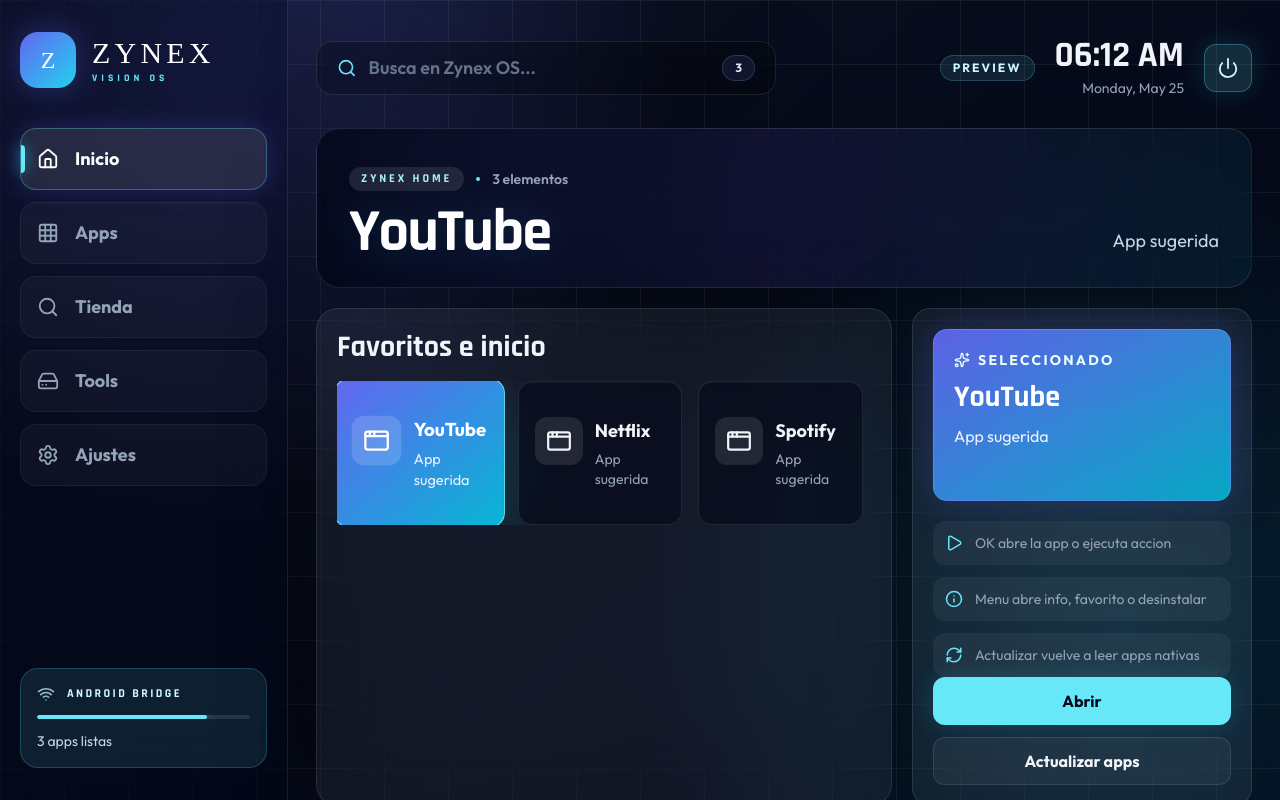
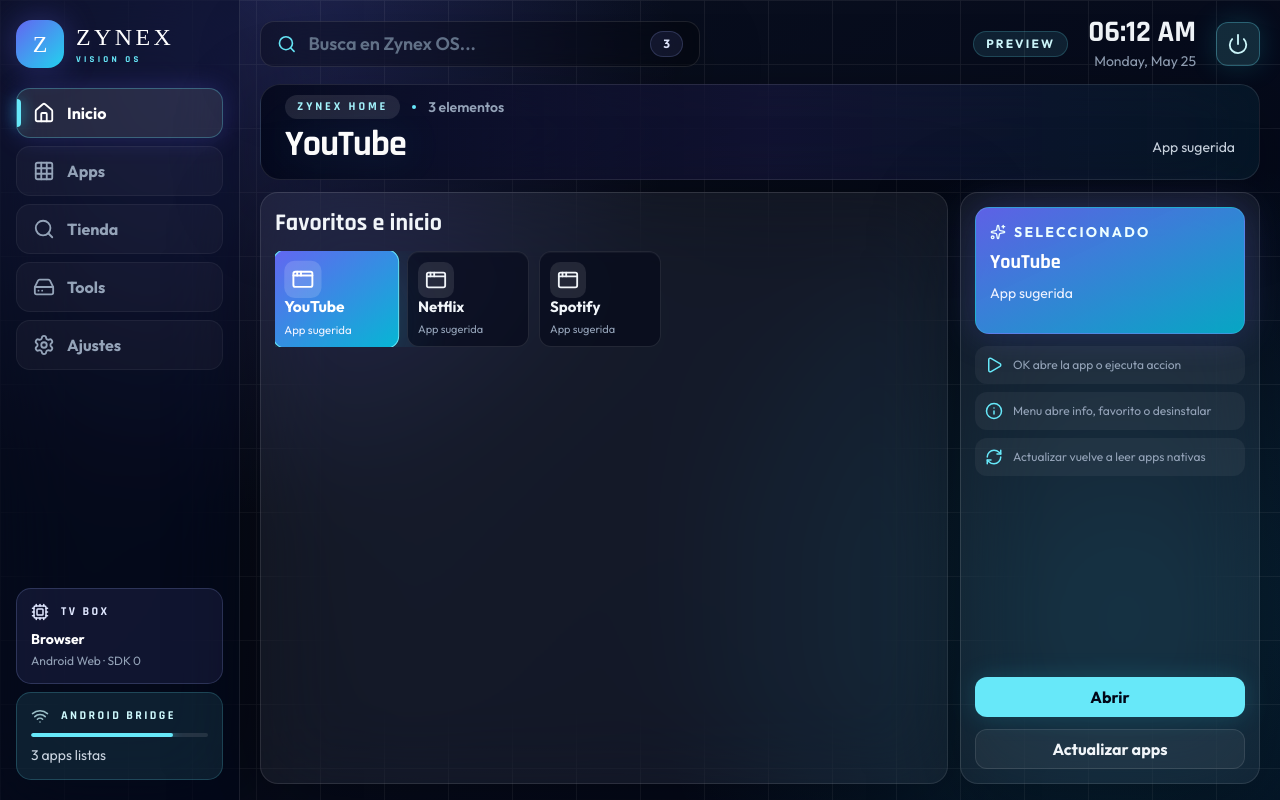
Before and after one commit to nicosanchezc1-oss/zynex, a React (Vite) app: page / in a window 1280 px wide. Built offline with nearby package versions, Linux system fonts and the light colour scheme; a web font is replaced by a local one.

Commit message:
Polish TV launcher layout and native info

```diff
--- a/App.tsx
+++ b/App.tsx
@@ -9,6 +9,7 @@
   HardDrive,
   Home,
   Info,
+  Cpu,
   MonitorCog,
   Play,
   Power,
@@ -26,6 +27,14 @@
 
 type TabId = 'home' | 'apps' | 'store' | 'tools' | 'settings';
 type FocusArea = 'tabs' | 'grid';
+
+interface DeviceInfo {
+  manufacturer: string;
+  model: string;
+  androidVersion: string;
+  sdk: number;
+  webView: string;
+}
 
 interface ActionItem {
   id: string;
@@ -83,11 +92,13 @@
   const [focusedIndex, setFocusedIndex] = useState(0);
   const [apps, setApps] = useState<LauncherItem[]>([]);
   const [favorites, setFavorites] = useState<string[]>(() => readFavorites());
+  const [recentIds, setRecentIds] = useState<string[]>(() => readStorageList('zynex:recent'));
   const [isLoadingApps, setIsLoadingApps] = useState(true);
   const [toast, setToast] = useState<ToastState | null>(null);
   const [clock, setClock] = useState(() => new Date());
   const [contextItem, setContextItem] = useState<LauncherItem | null>(null);
   const [query, setQuery] = useState('');
+  const [deviceInfo, setDeviceInfo] = useState<DeviceInfo | null>(null);
 
   const showToast = useCallback((text: string, tone: ToastState['tone'] = 'ok') => {
     setToast({ text, tone });
@@ -115,6 +126,7 @@
 
   useEffect(() => {
     loadApps();
+    nativeBridge.getDeviceInfo().then(setDeviceInfo).catch(() => setDeviceInfo(null));
     const timer = window.setInterval(() => setClock(new Date()), 30_000);
     return () => window.clearInterval(timer);
   }, [loadApps]);
@@ -123,6 +135,10 @@
     window.localStorage.setItem('zynex:favorites', JSON.stringify(favorites));
   }, [favorites]);
 
+  useEffect(() => {
+    window.localStorage.setItem('zynex:recent', JSON.stringify(recentIds));
+  }, [recentIds]);
+
   const favoriteApps = useMemo(() => {
     const selected = favorites
       .map((id) => apps.find((app) => app.id === id))
@@ -130,6 +146,20 @@
 
     return selected.length ? selected : apps.slice(0, 8);
   }, [apps, favorites]);
+
+  const recentApps = useMemo(() => recentIds
+    .map((id) => apps.find((app) => app.id === id))
+    .filter((app): app is LauncherItem => Boolean(app)), [apps, recentIds]);
+
+  const homeItems = useMemo(() => {
+    const merged = [...recentApps, ...favoriteApps, ...apps];
+    const seen = new Set<string>();
+    return merged.filter((item) => {
+      if (seen.has(item.id)) return false;
+      seen.add(item.id);
+      return true;
+    }).slice(0, 20);
+  }, [apps, favoriteApps, recentApps]);
 
   const installedPackageNames = useMemo(() => new Set(apps.map((app) => app.packageName).filter(Boolean)), [apps]);
 
@@ -172,7 +202,14 @@
       icon: Gamepad2,
       action: () => showToast('Zynex ya esta en modo liviano para TV Box'),
     },
-  ], [loadApps, showToast]);
+    {
+      id: 'device',
+      title: 'Info del TV Box',
+      description: deviceInfo ? `${deviceInfo.model} · Android ${deviceInfo.androidVersion}` : 'Leyendo hardware',
+      icon: Cpu,
+      action: () => showToast(deviceInfo ? `${deviceInfo.model} · SDK ${deviceInfo.sdk}` : 'Sin datos del dispositivo', deviceInfo ? 'ok' : 'warn'),
+    },
+  ], [deviceInfo, loadApps, showToast]);
 
   const settings = useMemo<ActionItem[]>(() => [
     {
@@ -213,12 +250,12 @@
   ], []);
 
   const baseItems = useMemo(() => {
-    if (activeTab === 'home') return favoriteApps;
+    if (activeTab === 'home') return homeItems;
     if (activeTab === 'apps') return apps;
     if (activeTab === 'store') return storeItems;
     if (activeTab === 'tools') return tools;
     return settings;
-  }, [activeTab, apps, favoriteApps, settings, storeItems, tools]);
+  }, [activeTab, apps, homeItems, settings, storeItems, tools]);
 
   const currentItems = useMemo(() => {
     const normalizedQuery = query.trim().toLowerCase();
@@ -249,6 +286,9 @@
     }
 
     const didLaunch = nativeBridge.launchApp(item.packageName);
+    if (didLaunch) {
+      setRecentIds((current) => [item.id, ...current.filter((id) => id !== item.id)].slice(0, 12));
+    }
     showToast(didLaunch ? `Abriendo ${item.title}` : `No se pudo abrir ${item.title}`, didLaunch ? 'ok' : 'error');
   }, [showToast]);
 
@@ -369,18 +409,18 @@
       <div className="absolute inset-0 bg-[radial-gradient(circle_at_18%_8%,rgba(99,102,241,0.28),transparent_28rem),radial-gradient(circle_at_88%_78%,rgba(34,211,238,0.16),transparent_30rem),linear-gradient(135deg,rgba(15,23,42,0.72),rgba(2,6,23,1))]" />
       <div className="absolute inset-0 opacity-[0.08] [background-image:linear-gradient(rgba(255,255,255,0.8)_1px,transparent_1px),linear-gradient(90deg,rgba(255,255,255,0.8)_1px,transparent_1px)] [background-size:64px_64px]" />
       <div className="relative z-10 flex h-screen">
-        <aside className="flex w-72 shrink-0 flex-col border-r border-white/10 bg-slate-950/45 px-5 py-8 shadow-[30px_0_90px_rgba(0,0,0,0.38)] backdrop-blur-2xl">
-          <div className="mb-10 flex items-center gap-4">
-            <div className="flex h-14 w-14 items-center justify-center rounded-[18px] bg-gradient-to-br from-indigo-500 to-cyan-400 shadow-[0_0_32px_rgba(99,102,241,0.34)]">
+        <aside className="flex w-60 shrink-0 flex-col border-r border-white/10 bg-slate-950/45 px-4 py-5 shadow-[30px_0_90px_rgba(0,0,0,0.38)] backdrop-blur-2xl">
+          <div className="mb-5 flex items-center gap-3">
+            <div className="flex h-12 w-12 items-center justify-center rounded-[16px] bg-gradient-to-br from-indigo-500 to-cyan-400 shadow-[0_0_32px_rgba(99,102,241,0.34)]">
               <span className="font-brand text-2xl text-white">Z</span>
             </div>
             <div>
-              <div className="font-brand text-3xl tracking-[0.14em] text-white">ZYNEX</div>
-              <div className="font-tech text-[10px] font-bold uppercase tracking-[0.4em] text-cyan-300">Vision OS</div>
+              <div className="font-brand text-2xl tracking-[0.14em] text-white">ZYNEX</div>
+              <div className="font-tech text-[9px] font-bold uppercase tracking-[0.36em] text-cyan-300">Vision OS</div>
             </div>
           </div>
 
-          <nav className="space-y-3">
+          <nav className="space-y-2">
             {tabs.map((tab) => (
               <TabButton
                 key={tab.id}
@@ -392,36 +432,47 @@
             ))}
           </nav>
 
-          <div className="mt-auto rounded-[18px] border border-cyan-300/20 bg-cyan-300/10 p-4">
+          <div className="mt-auto space-y-2">
+            <div className="rounded-[15px] border border-indigo-300/20 bg-indigo-400/10 p-3.5">
+              <div className="flex items-center gap-3 text-indigo-100">
+                <Cpu size={18} />
+                <span className="font-tech text-xs font-bold uppercase tracking-[0.2em]">TV Box</span>
+              </div>
+              <div className="mt-2 truncate text-sm font-bold text-white">{deviceInfo?.model ?? 'Detectando...'}</div>
+              <div className="mt-1 text-xs text-slate-400">Android {deviceInfo?.androidVersion ?? '?'} · SDK {deviceInfo?.sdk ?? '?'}</div>
+            </div>
+            <div className="rounded-[15px] border border-cyan-300/20 bg-cyan-300/10 p-3.5">
               <div className="flex items-center gap-3 text-cyan-100">
                 <Wifi size={18} className="animate-pulse" />
                 <span className="font-tech text-xs font-bold uppercase tracking-[0.2em]">Android Bridge</span>
               </div>
-            <div className="mt-3 h-1 overflow-hidden rounded-full bg-white/10">
+              <div className="mt-2 h-1 overflow-hidden rounded-full bg-white/10">
                 <div className="h-full w-4/5 rounded-full bg-cyan-300 shadow-[0_0_12px_rgba(34,211,238,0.8)]" />
               </div>
-            <div className="mt-3 text-sm text-slate-300">{apps.length} apps listas</div>
+              <div className="mt-2 text-sm text-slate-300">{apps.length} apps listas</div>
+            </div>
           </div>
         </aside>
 
-        <main className="flex min-w-0 flex-1 flex-col px-7 py-7">
+        <main className="flex min-w-0 flex-1 flex-col px-5 py-4">
           <Header
             clock={clock}
             appCount={apps.length}
             isNative={nativeBridge.isNative()}
             query={query}
             onQueryChange={setQuery}
+            onPower={() => nativeBridge.openSystemSettings('settings')}
           />
 
           <HeroPanel focusedItem={focusedItem} activeTab={activeTab} resultCount={currentItems.length} />
 
-          <div className="mt-5 grid min-h-0 flex-1 grid-cols-[1fr_340px] gap-5">
-            <section className="min-h-0 rounded-[22px] border border-white/10 bg-white/[0.055] p-5 shadow-[0_24px_90px_rgba(0,0,0,0.35)] backdrop-blur-2xl">
+          <div className="mt-3 grid min-h-0 flex-1 grid-cols-[1fr_300px] gap-3">
+            <section className="min-h-0 rounded-[18px] border border-white/10 bg-white/[0.055] p-3.5 shadow-[0_24px_90px_rgba(0,0,0,0.35)] backdrop-blur-2xl">
               <SectionTitle activeTab={activeTab} isLoadingApps={isLoadingApps} query={query} resultCount={currentItems.length} />
               {currentItems.length === 0 ? (
                 <EmptyState activeTab={activeTab} onRefresh={loadApps} />
               ) : (
-                <div className="mt-4 grid max-h-[calc(100vh-390px)] grid-cols-3 gap-4 overflow-y-auto pr-2">
+                <div className="mt-3 grid max-h-[calc(100vh-275px)] grid-cols-5 gap-2.5 overflow-y-auto pr-2">
                   {currentItems.map((item, index) => (
                     <LauncherTile
                       key={item.id}
@@ -485,9 +536,10 @@
   isNative: boolean;
   query: string;
   onQueryChange: (query: string) => void;
-}> = ({ clock, appCount, isNative, query, onQueryChange }) => (
-  <header className="flex h-20 shrink-0 items-center justify-between gap-6">
-    <div className="flex min-w-[460px] items-center gap-3 rounded-[16px] border border-white/10 bg-black/30 px-5 py-3 shadow-[0_18px_70px_rgba(0,0,0,0.22)] backdrop-blur-xl">
+  onPower: () => void;
+}> = ({ clock, appCount, isNative, query, onQueryChange, onPower }) => (
+  <header className="flex h-14 shrink-0 items-center justify-between gap-5">
+    <div className="flex min-w-[440px] items-center gap-3 rounded-[14px] border border-white/10 bg-black/30 px-4 py-2 shadow-[0_18px_70px_rgba(0,0,0,0.22)] backdrop-blur-xl">
       <Search size={24} className="text-cyan-300" />
       <input
         value={query}
@@ -502,12 +554,12 @@
         {isNative ? 'Nativo' : 'Preview'}
       </div>
       <div>
-        <div className="font-tech text-4xl leading-none">{clock.toLocaleTimeString([], { hour: '2-digit', minute: '2-digit' })}</div>
+        <div className="font-tech text-3xl leading-none">{clock.toLocaleTimeString([], { hour: '2-digit', minute: '2-digit' })}</div>
         <div className="mt-1 text-sm capitalize text-slate-400">{clock.toLocaleDateString([], { weekday: 'long', day: 'numeric', month: 'short' })}</div>
       </div>
-      <div className="flex h-12 w-12 items-center justify-center rounded-[12px] border border-cyan-300/30 bg-cyan-300/15 text-cyan-100 shadow-[0_0_28px_rgba(34,211,238,0.18)]">
+      <button onClick={onPower} className="flex h-11 w-11 items-center justify-center rounded-[12px] border border-cyan-300/30 bg-cyan-300/15 text-cyan-100 shadow-[0_0_28px_rgba(34,211,238,0.18)]">
         <Power size={22} />
-      </div>
+      </button>
     </div>
   </header>
 );
@@ -522,20 +574,20 @@
   };
 
   return (
-    <section className="mt-5 flex h-40 shrink-0 items-end justify-between overflow-hidden rounded-[24px] border border-white/10 bg-gradient-to-r from-slate-950/80 via-indigo-950/45 to-cyan-950/30 px-8 py-6 shadow-[0_24px_90px_rgba(0,0,0,0.32)] backdrop-blur-2xl">
+    <section className="mt-3 flex h-24 shrink-0 items-end justify-between overflow-hidden rounded-[20px] border border-white/10 bg-gradient-to-r from-slate-950/80 via-indigo-950/45 to-cyan-950/30 px-6 py-4 shadow-[0_24px_90px_rgba(0,0,0,0.32)] backdrop-blur-2xl">
       <div>
-        <div className="mb-3 flex items-center gap-3">
+        <div className="mb-2 flex items-center gap-3">
           <span className="rounded-full bg-white/10 px-3 py-1 font-tech text-xs font-bold uppercase tracking-[0.24em] text-cyan-200">
             {titleByTab[activeTab]}
           </span>
           <span className="h-1 w-1 rounded-full bg-cyan-300" />
           <span className="text-sm font-semibold text-slate-400">{resultCount} elementos</span>
         </div>
-        <h1 className="font-tech text-6xl font-black leading-none tracking-tight text-white drop-shadow-[0_0_20px_rgba(34,211,238,0.15)]">
+        <h1 className="font-tech text-4xl font-black leading-none tracking-tight text-white drop-shadow-[0_0_20px_rgba(34,211,238,0.15)]">
           {focusedItem?.title ?? titleByTab[activeTab]}
         </h1>
       </div>
-      <p className="max-w-xl pb-2 text-right text-lg leading-relaxed text-slate-300">
+      <p className="max-w-xl pb-1 text-right text-sm leading-relaxed text-slate-300">
         {focusedItem?.description ?? 'Launcher real para Android TV con apps instaladas, acciones nativas y navegacion por control remoto.'}
       </p>
     </section>
@@ -552,7 +604,7 @@
   return (
     <button
       onClick={onClick}
-      className={`relative flex w-full items-center gap-4 rounded-[16px] border px-4 py-4 text-left text-lg font-bold transition-all ${
+      className={`relative flex w-full items-center gap-3 rounded-[14px] border px-4 py-3 text-left text-base font-bold transition-all ${
         isActive ? 'border-cyan-300/30 bg-white/10 text-white shadow-[0_0_26px_rgba(99,102,241,0.24)]' : 'border-white/5 bg-white/[0.035] text-slate-400 hover:border-white/10 hover:bg-white/5'
       } ${isFocused ? 'outline outline-2 outline-offset-2 outline-cyan-300' : ''}`}
     >
@@ -574,7 +626,7 @@
 
   return (
     <div className="flex items-center justify-between">
-      <h1 className="font-tech text-3xl">{titleByTab[activeTab]}</h1>
+      <h1 className="font-tech text-2xl">{titleByTab[activeTab]}</h1>
       <div className="flex items-center gap-3">
         {query && <span className="rounded-[8px] bg-cyan-300/10 px-3 py-1 text-sm font-bold text-cyan-200">{resultCount} resultados</span>}
         {isLoadingApps && <span className="rounded-[8px] bg-indigo-400/10 px-3 py-1 text-sm font-bold text-indigo-200">Leyendo apps...</span>}
@@ -604,34 +656,36 @@
         event.preventDefault();
         onMenu();
       }}
-      className={`group relative h-36 rounded-[14px] border p-4 text-left transition-transform ${
+      className={`group relative h-24 rounded-[12px] border p-2.5 text-left transition-transform ${
         isFocused
           ? 'scale-[1.035] border-cyan-300 bg-gradient-to-br from-indigo-500 to-cyan-500 text-white shadow-[0_22px_60px_rgba(34,211,238,0.22)]'
           : 'border-white/10 bg-slate-950/55 text-slate-100 shadow-[inset_0_1px_0_rgba(255,255,255,0.04)]'
       }`}
     >
-      <div className="flex items-start gap-3">
+      <div className="flex h-full flex-col justify-between">
+        <div className="flex items-center justify-between gap-2">
           {'imageUrl' in item && item.imageUrl ? (
             <img
               src={item.imageUrl}
-            className="h-12 w-12 shrink-0 rounded-[12px] bg-black/30 object-contain"
+              className="h-9 w-9 shrink-0 rounded-[10px] bg-black/30 object-contain"
               onError={(event) => {
                 event.currentTarget.style.display = 'none';
               }}
             />
           ) : (
-          <div className={`flex h-12 w-12 shrink-0 items-center justify-center rounded-[12px] ${isFocused ? 'bg-white/15' : 'bg-white/10'}`}>
-            <Icon size={26} />
+            <div className={`flex h-9 w-9 shrink-0 items-center justify-center rounded-[10px] ${isFocused ? 'bg-white/15' : 'bg-white/10'}`}>
+              <Icon size={22} />
             </div>
           )}
-        <div className="min-w-0 flex-1">
-          <div className="truncate text-lg font-bold">{item.title}</div>
-          <div className={`mt-1 line-clamp-2 text-sm ${isFocused ? 'text-indigo-50' : 'text-slate-400'}`}>
+          {isFavorite && <div className="h-2.5 w-2.5 rounded-full bg-cyan-300 shadow-[0_0_12px_rgba(34,211,238,0.75)]" />}
+        </div>
+        <div className="min-w-0">
+          <div className="line-clamp-2 text-[15px] font-bold leading-tight">{item.title}</div>
+          <div className={`mt-1 line-clamp-1 text-[11px] ${isFocused ? 'text-indigo-50' : 'text-slate-400'}`}>
             {'isInstalled' in item && item.isInstalled ? 'Instalada' : item.description}
           </div>
         </div>
       </div>
-      {isFavorite && <div className="absolute right-3 top-3 h-2.5 w-2.5 rounded-full bg-cyan-300 shadow-[0_0_12px_rgba(34,211,238,0.75)]" />}
     </button>
   );
 };
@@ -642,28 +696,28 @@
   onRun: () => void;
   onRefresh: () => void;
 }> = ({ focusedItem, activeTab, onRun, onRefresh }) => (
-  <aside className="rounded-[18px] border border-white/10 bg-white/[0.055] p-5 shadow-[0_24px_90px_rgba(0,0,0,0.35)] backdrop-blur-2xl">
+  <aside className="rounded-[18px] border border-white/10 bg-white/[0.055] p-3.5 shadow-[0_24px_90px_rgba(0,0,0,0.35)] backdrop-blur-2xl">
     <div className="flex h-full flex-col">
-      <div className="rounded-[14px] border border-cyan-300/20 bg-gradient-to-br from-indigo-500/95 to-cyan-500/90 p-5 text-white shadow-[0_0_36px_rgba(99,102,241,0.25)]">
+      <div className="rounded-[14px] border border-cyan-300/20 bg-gradient-to-br from-indigo-500/95 to-cyan-500/90 p-3.5 text-white shadow-[0_0_36px_rgba(99,102,241,0.25)]">
         <div className="flex items-center gap-2 text-sm font-bold uppercase tracking-[0.16em] text-cyan-50">
           <Sparkles size={16} />
           Seleccionado
         </div>
-        <div className="mt-3 font-tech text-3xl leading-none">{focusedItem?.title ?? 'Sin elemento'}</div>
-        <div className="mt-3 min-h-14 text-base text-indigo-50">{focusedItem?.description ?? 'Elegi una opcion con el control remoto.'}</div>
+        <div className="mt-2 line-clamp-2 font-tech text-xl leading-tight">{focusedItem?.title ?? 'Sin elemento'}</div>
+        <div className="mt-2 line-clamp-2 min-h-9 text-sm text-indigo-50">{focusedItem?.description ?? 'Elegi una opcion con el control remoto.'}</div>
       </div>
 
-      <div className="mt-5 space-y-3 text-sm text-slate-400">
+      <div className="mt-3 space-y-2 text-xs text-slate-400">
         <InfoLine icon={Play} text="OK abre la app o ejecuta accion" />
         <InfoLine icon={Info} text="Menu abre info, favorito o desinstalar" />
         <InfoLine icon={RefreshCw} text="Actualizar vuelve a leer apps nativas" />
       </div>
 
       <div className="mt-auto grid gap-3">
-        <button onClick={onRun} className="h-12 rounded-[12px] bg-cyan-300 font-bold text-slate-950 shadow-[0_0_24px_rgba(34,211,238,0.18)]">
+        <button onClick={onRun} className="h-10 rounded-[12px] bg-cyan-300 font-bold text-slate-950 shadow-[0_0_24px_rgba(34,211,238,0.18)]">
           {activeTab === 'store' ? 'Buscar / instalar' : 'Abrir'}
         </button>
-        <button onClick={onRefresh} className="h-12 rounded-[12px] border border-white/10 bg-white/5 font-bold text-slate-100">
+        <button onClick={onRefresh} className="h-10 rounded-[12px] border border-white/10 bg-white/5 font-bold text-slate-100">
           Actualizar apps
         </button>
       </div>
@@ -672,7 +726,7 @@
 );
 
 const InfoLine: React.FC<{ icon: React.ElementType; text: string }> = ({ icon: Icon, text }) => (
-  <div className="flex items-center gap-3 rounded-[12px] bg-white/5 p-3">
+  <div className="flex items-center gap-2.5 rounded-[12px] bg-white/5 p-2.5">
     <Icon size={18} className="text-cyan-300" />
     <span>{text}</span>
   </div>
@@ -739,8 +793,12 @@
 };
 
 function readFavorites(): string[] {
+  return readStorageList('zynex:favorites');
+}
+
+function readStorageList(key: string): string[] {
   try {
-    const raw = window.localStorage.getItem('zynex:favorites');
+    const raw = window.localStorage.getItem(key);
     return raw ? JSON.parse(raw) : [];
   } catch {
     return [];
@@ -748,6 +806,7 @@
 }
 
 function getColumnCount() {
+  if (window.innerWidth >= 1600) return 5;
   return window.innerWidth < 1100 ? 3 : 4;
 }
 
--- a/services/nativeBridge.ts
+++ b/services/nativeBridge.ts
@@ -5,6 +5,7 @@
   interface Window {
     Android?: {
       getInstalledApps: () => string; // Returns JSON string of apps
+      getDeviceInfo: () => string;
       launchApp: (packageName: string) => boolean; // Returns success status
       openSystemSettings: (panel: string) => boolean;
       openAppStore: (packageName: string) => boolean;
@@ -52,6 +53,37 @@
     } catch (error) {
       console.error("Error parsing native apps:", error);
       return [];
+    }
+  },
+
+  getDeviceInfo: async (): Promise<{
+    manufacturer: string;
+    model: string;
+    androidVersion: string;
+    sdk: number;
+    webView: string;
+  }> => {
+    if (!window.Android) {
+      return {
+        manufacturer: 'Preview',
+        model: 'Browser',
+        androidVersion: 'Web',
+        sdk: 0,
+        webView: navigator.userAgent,
+      };
+    }
+
+    try {
+      return JSON.parse(window.Android.getDeviceInfo());
+    } catch (error) {
+      console.error("Error parsing device info:", error);
+      return {
+        manufacturer: 'Android',
+        model: 'TV Box',
+        androidVersion: 'Unknown',
+        sdk: 0,
+        webView: 'Android WebView',
+      };
     }
   },
 
```
Also changed, not shown: 1 other file (tests, documents, lock files or other folders). Lines whose indentation alone changed are shown as unchanged.
